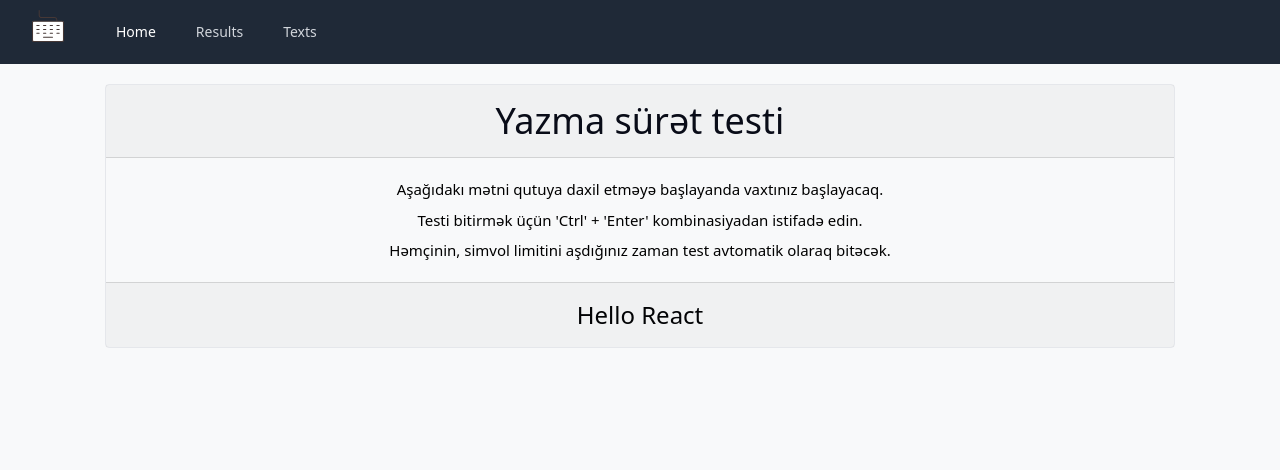
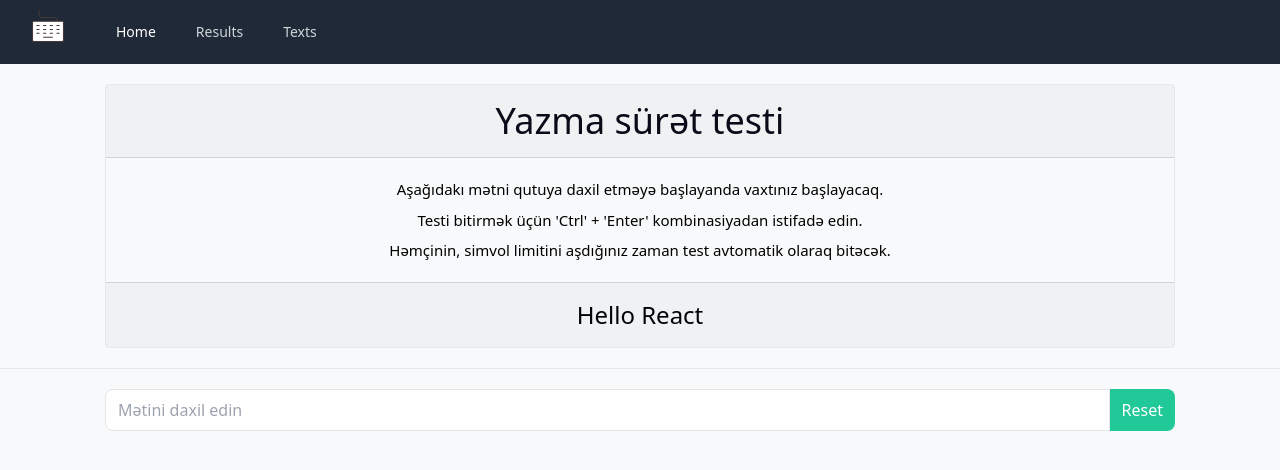
Before and after one commit to Sabuhi0/react-typing-speed, a React (Vite) app: page / in a window 1280 px wide. Shown: the top 470 px of the page. Built offline with nearby package versions, Linux system fonts and the light colour scheme.

Commit message:
Added input

```diff
--- a/src/views/SpeedCheck/index.jsx
+++ b/src/views/SpeedCheck/index.jsx
@@ -20,6 +20,13 @@ class SpeedCheck extends React.Component {
             </div>
           </div>
         </div>
+        <hr className='my-5'/>
+        <div className="container-typing mx-auto">
+          <div className='flex'>
+            <input className='w-full py-2 pl-3 outline-none border border-[#E6E6E6] rounded-l-lg' type="text" placeholder='Mətini daxil edin' />
+            <button className='bg-[#20C997] hover:bg-[#29bb8f] text-white px-3 rounded-r-lg'>Reset</button>
+          </div>
+        </div>
       </>
 
     )
```
